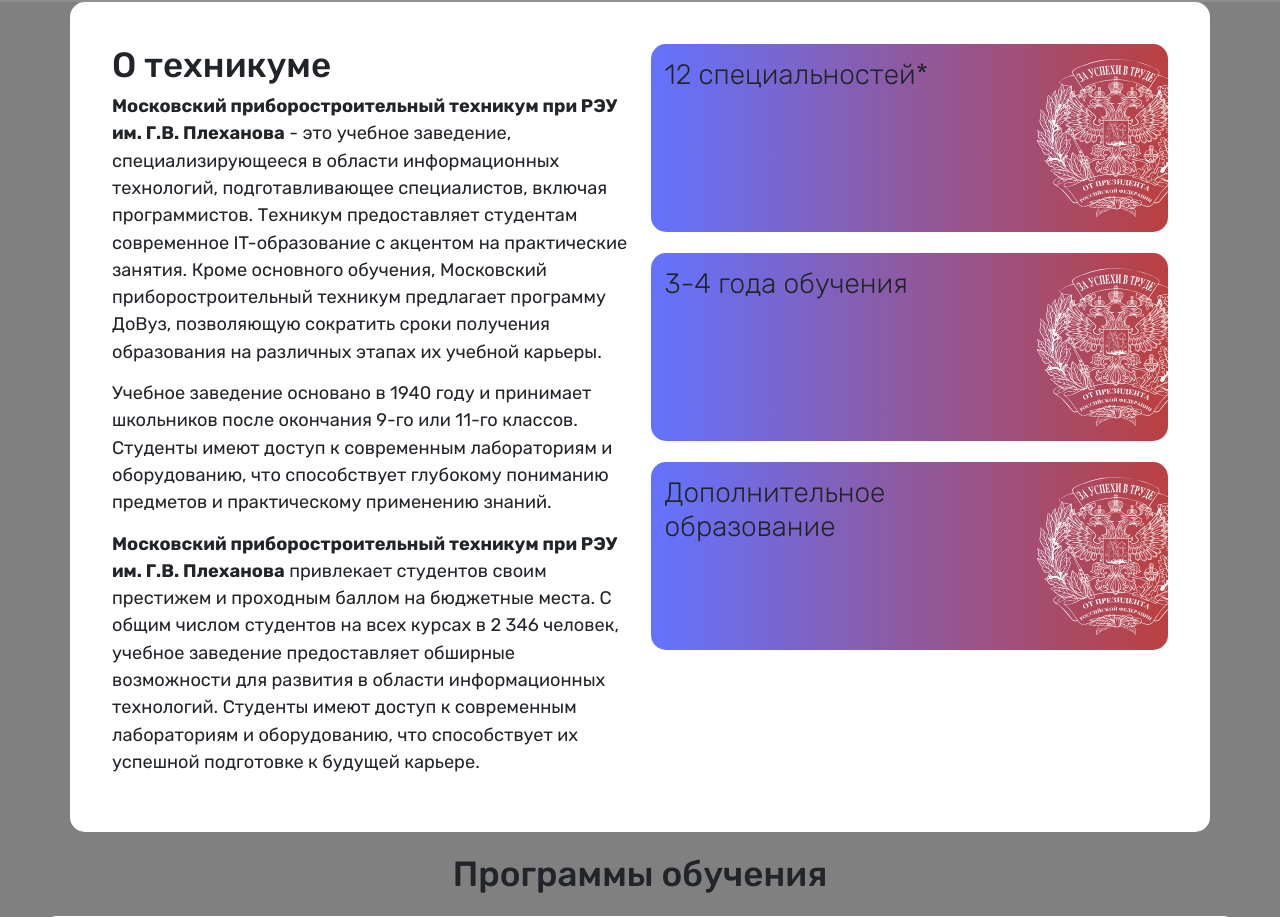
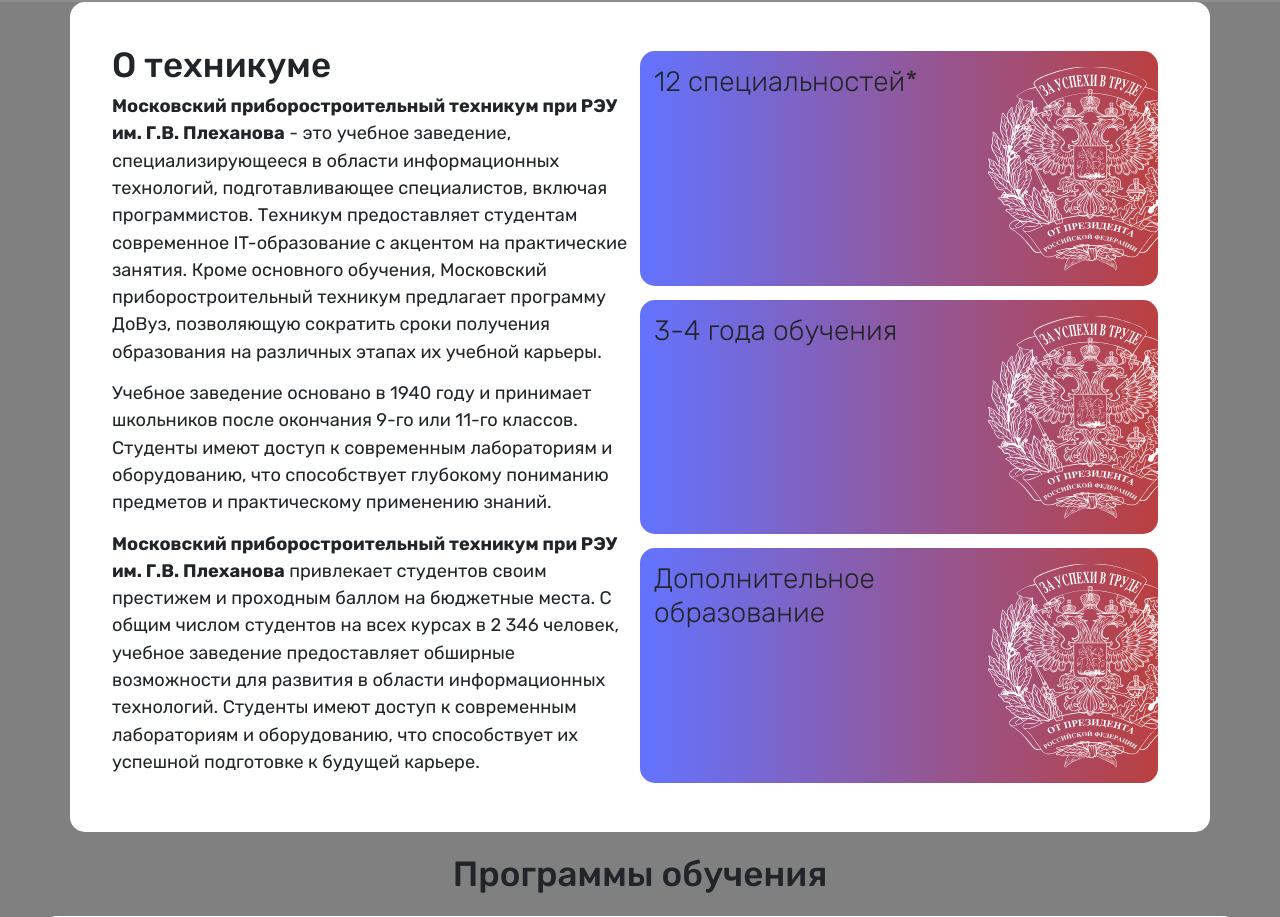
Before and after one commit to Liromanz/roflan_pominki4k, a Django app: page / in a window 1280 px wide; the page is wider, and only the part inside the window is pictured. Shown: the part 98-1015 px from the top of that part. Run offline with Django 5.2, Linux system fonts and the light colour scheme; data that the repository does not hold is empty; some libraries are stand-ins or nearby versions.

Commit message:
растягивание карточек в "о техникуме"

```diff
--- a/mptsite/templates/mptsite/index.html
+++ b/mptsite/templates/mptsite/index.html
@@ -52,16 +52,16 @@
                 технологий. Студенты имеют доступ к современным лабораториям и оборудованию, что способствует их
                 успешной подготовке к будущей карьере.</p>
         </div>
-        <div class="col-lg-6 d-flex gap-4 flex-column">
-            <div class="ps-3 pt-3 pb-3 card-base gradient d-flex flex-row justify-content-between">
+        <div class="col-lg-6 row">
+            <div class="col-12 p-3 pe-0 my-2 card-base gradient d-flex flex-row justify-content-between">
                 <h2 class="main-font text-break">12 специальностей*</h2>
                 <img src="{% static '/source/logo/GERB_REY.svg' %}" alt="РЭУ">
             </div>
-            <div class="ps-3 pt-3 pb-3 card-base gradient d-flex flex-row justify-content-between">
+            <div class="col-12 p-3 pe-0 my-2 card-base gradient d-flex flex-row justify-content-between">
                 <h2 class="main-font text-break">3-4 года обучения</h2>
                 <img src="{% static '/source/logo/GERB_REY.svg' %}" alt="РЭУ">
             </div>
-            <div class="ps-3 pt-3 pb-3 card-base gradient d-flex flex-row justify-content-between">
+            <div class="col-12 p-3 pe-0 my-2 card-base gradient d-flex flex-row justify-content-between">
                 <h2 class="main-font text-break">Дополнительное <br>
                     образование</h2>
                 <img src="{% static '/source/logo/GERB_REY.svg' %}" alt="РЭУ">
```
